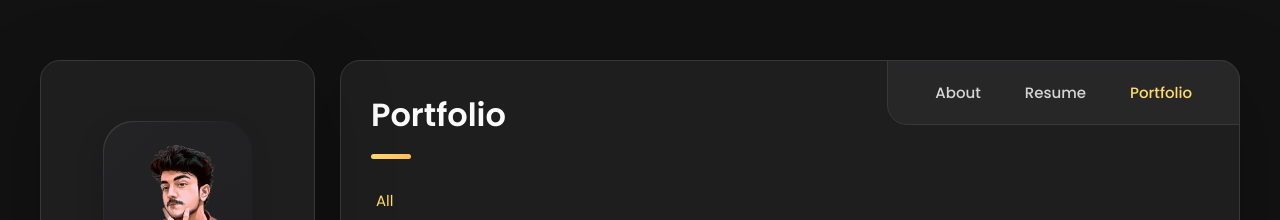
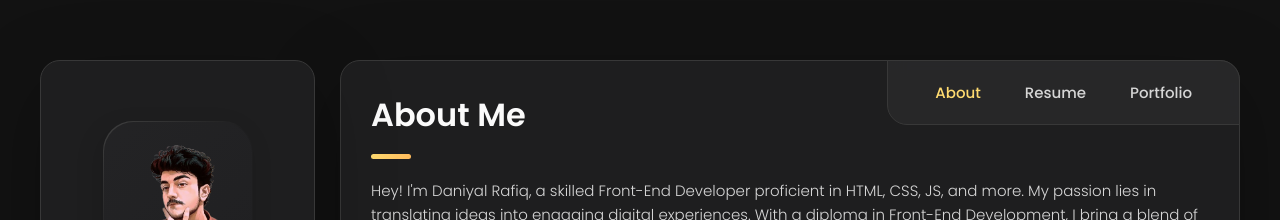
Before and after one commit to DaniyalRafiq/Portfolio, a plain HTML site: page index.html in a window 1280 px wide. Shown: the top 220 px of the page. Drawn offline with nearby package versions, Linux system fonts and the light colour scheme.

Commit message:
done hogya hn Dosto

```diff
--- a/index.html
+++ b/index.html
@@ -93,17 +93,17 @@
       <nav class="navbar">
         <ul class="navbar-list">
           <li class="navbar-item">
-            <button class="navbar-link" data-nav-link>About</button>
+            <button class="navbar-link active" data-nav-link>About</button>
           </li>
           <li class="navbar-item">
             <button class="navbar-link" data-nav-link>Resume</button>
           </li>
           <li class="navbar-item">
-            <button class="navbar-link active" data-nav-link>Portfolio</button>
+            <button class="navbar-link " data-nav-link>Portfolio</button>
           </li>
         </ul>
       </nav>
-      <article class="about" data-page="about">
+      <article class="about active" data-page="about">
         <header>
           <h2 class="h2 article-title">About me</h2>
         </header>
@@ -249,7 +249,7 @@
           </ul>
         </section>
       </article>
-      <article class="portfolio active" data-page="portfolio">
+      <article class="portfolio" data-page="portfolio">
         <header>
           <h2 class="h2 article-title">Portfolio</h2>
         </header>
```
